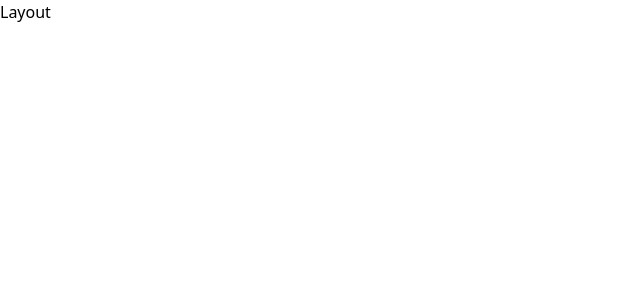
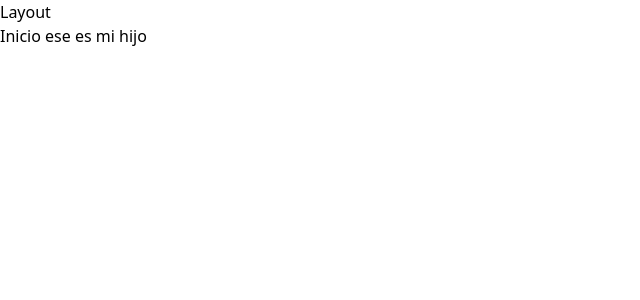
Before and after one commit to ChristianAvalos/laravel-quiosco, a React (Vite) app in the folder react-quiosco/: page / in a window 1280 px wide. Shown: the top 300 px of the page, without its empty margins (0-640 px from the left). Built offline with nearby package versions, Linux system fonts and the light colour scheme.

Commit message:
creando rutas y vistas en react

```diff
--- a/react-quiosco/src/layaouts/AuthLayout.jsx
+++ b/react-quiosco/src/layaouts/AuthLayout.jsx
@@ -0,0 +1,9 @@
+import { Outlet } from "react-router-dom"
+export default function AuthLayout() {
+    return (
+        <div>
+            AuthLayout
+            <Outlet/>
+        </div>
+    )
+    }
--- a/react-quiosco/src/layaouts/Layout.jsx
+++ b/react-quiosco/src/layaouts/Layout.jsx
@@ -1,5 +1,10 @@
+import { Outlet } from "react-router-dom"
 export default function Layout() {
 return (
-    <div>Layout</div>
+    <div>
+        Layout
+        <Outlet/>
+
+    </div>
 )
 }
--- a/react-quiosco/src/router.jsx
+++ b/react-quiosco/src/router.jsx
@@ -1,11 +1,36 @@
 import { createBrowserRouter }from 'react-router-dom'
 import Layout from './layaouts/Layout'
+import Inicio from './views/Inicio'
+import AuthLayout from './layaouts/AuthLayout'
+import Login from './views/Login'
+import Registro from './views/Registro'
 
 const router = createBrowserRouter([
     {
         path:'/',
-        element: <Layout />
-    }
+        element: <Layout/>,
+        children:[
+            {
+                index: true,
+                element: <Inicio/>,
+            }
+        ]
+
+    },
+    {
+        path: '/auth',
+        element: <AuthLayout/>,
+        children:[
+            {
+                path:'/auth/login',
+                element:<Login/>
+            },
+            {
+                path:'/auth/registro',
+                element:<Registro/>
+            }
+        ]
+    },
 ])
 
 export default router
--- /dev/null
+++ b/react-quiosco/src/views/Inicio.jsx
@@ -0,0 +1,5 @@
+export default function Inicio() {
+    return (
+        <div>Inicio ese es mi hijo</div>
+    )
+}
--- /dev/null
+++ b/react-quiosco/src/views/Login.jsx
@@ -0,0 +1,5 @@
+export default function Login() {
+    return (
+        <div>Login</div>
+    )
+}
--- /dev/null
+++ b/react-quiosco/src/views/Registro.jsx
@@ -0,0 +1,5 @@
+export default function Registro() {
+    return (
+        <div>Registro</div>
+    )
+}
```
